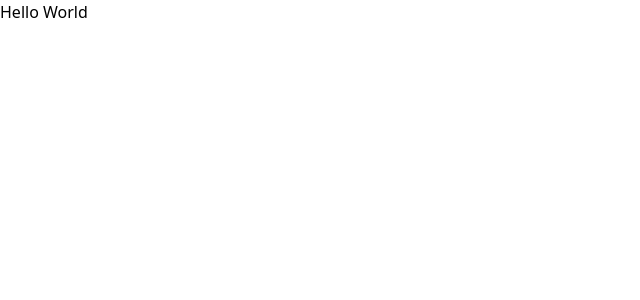
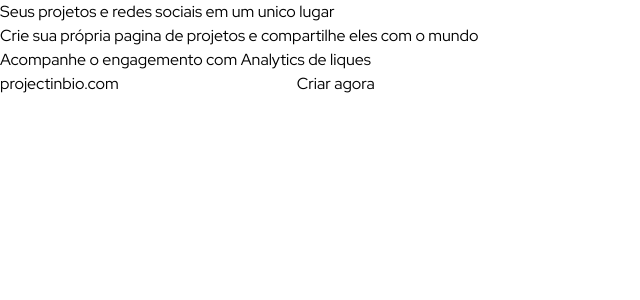
Before and after one commit to feJustino/projectinbio, a Next.js app: page / in a window 1280 px wide. Shown: the top 300 px of the page, without its empty margins (0-640 px from the left). Built offline with nearby package versions, Linux system fonts and the light colour scheme.

Commit message:
feat: implementando hero component

```diff
--- /dev/null
+++ b/app/components/landing-page/hero.tsx
@@ -0,0 +1,37 @@
+export default function Hero() {
+  return (
+    <div className="flex border">
+      <div className="w-full flex flex-col gap-2 mt-[35vh]">
+        <h1 className="text-5xl font-bold text-white leading-[64px]">
+          Seus projetos e redes sociais em um unico lugar
+        </h1>
+        <h2 className="text-xl leading-6">
+          Crie sua própria pagina de projetos e compartilhe eles com o mundo
+          <br />
+         Acompanhe o engagemento com Analytics de liques
+        </h2>
+        <div className="flex items-center gap-2 w-full -mt-[10vh]">
+          <span className="text-white text-xl">projectinbio.com</span>
+          <input
+            type="text"
+          />
+          <button>
+            Criar agora
+          </button>
+        </div>
+        <div className="w-full flex items-center justify-center bg-[radial-gradient(circle_at_50%_50%,#4B2DBB, transparent_55%)]">
+          <div className="relative">
+           {/* <UserCard></UserCard> */}
+           <div className='absolute -bottom-[7%] -right-[45%]'>
+            {/* <TotalVisits /> */}
+           </div>
+           <div className='absolute top-[20%] -left-[45%] -z-10'></div>
+           {/* <ProjectCard /> */}
+           <div className='absolute top-[5%] -left-[55%] -z-10'></div>
+           {/* <ProjectCard /> */}
+          </div>
+        </div>
+      </div>
+    </div>
+  );
+}
--- a/app/layout.tsx
+++ b/app/layout.tsx
@@ -1,7 +1,10 @@
-import type { Metadata } from "next";
-import { Geist, Geist_Mono } from "next/font/google";
 import "./globals.css";
+import { Red_Hat_Display } from "next/font/google";
 
+const redHatDisplay = Red_Hat_Display({
+  subsets: ["latin"],
+  weight: ["400", "500", "700"],
+});
 
 export default function RootLayout({
   children,
@@ -11,6 +14,7 @@
   return (
     <html lang="pt-BR">
       <body
+        className={`${redHatDisplay.className} bg-background-primary text-content-body antialiased`}
       >
         {children}
       </body>
--- a/app/page.tsx
+++ b/app/page.tsx
@@ -1,7 +1,15 @@
 import Image from "next/image";
+import Hero from "./components/landing-page/hero";
 
 export default function Home() {
   return (
-    <div className="bg-background-primary">Hello World</div>
+    <div className="max-w-7xl mx-auto">
+      <Hero />
+
+{/*       <Header />
+      <VideoExplanation />
+      <Pricing />
+      <FAQ /> */}
+    </div>
   );
 }
```
